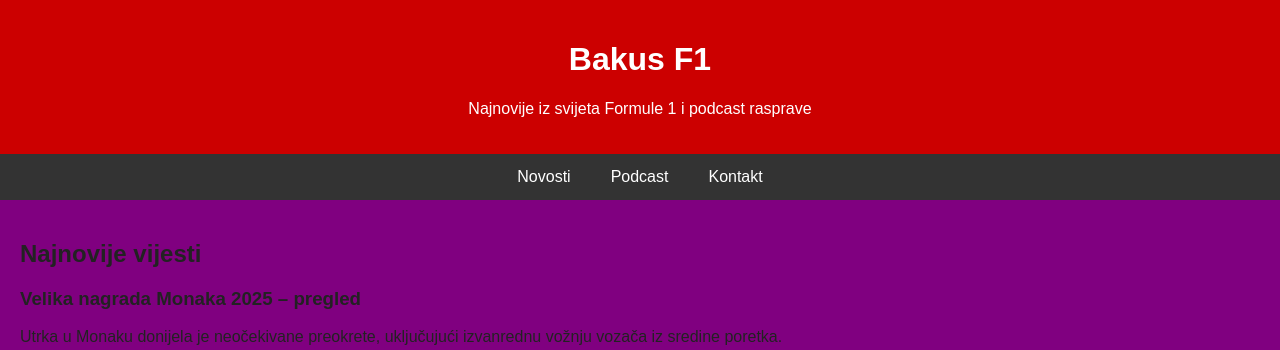
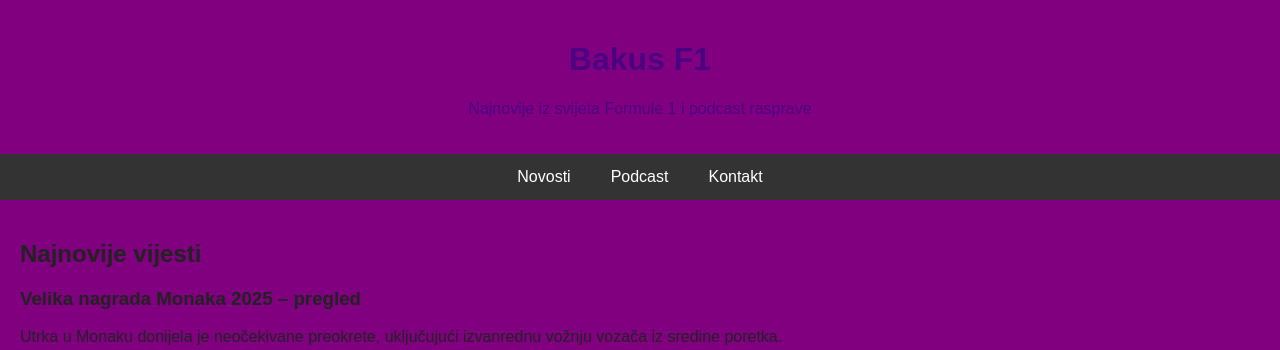
Before and after one commit to BakusF1/Bakus-F1, a plain HTML site: page index.html in a window 1280 px wide. Shown: the top 350 px of the page. Drawn offline with Linux system fonts and the light colour scheme; a script that the page names is missing.

Commit message:
Update style.css

```diff
--- a/style.css
+++ b/style.css
@@ -8,8 +8,8 @@ body {
 }
 
 header {
-  background-color: #cc0000;
-  color: white;
+  background-color: #800080;
+  color: indigo;
   padding: 20px;
   text-align: center;
 }
```
